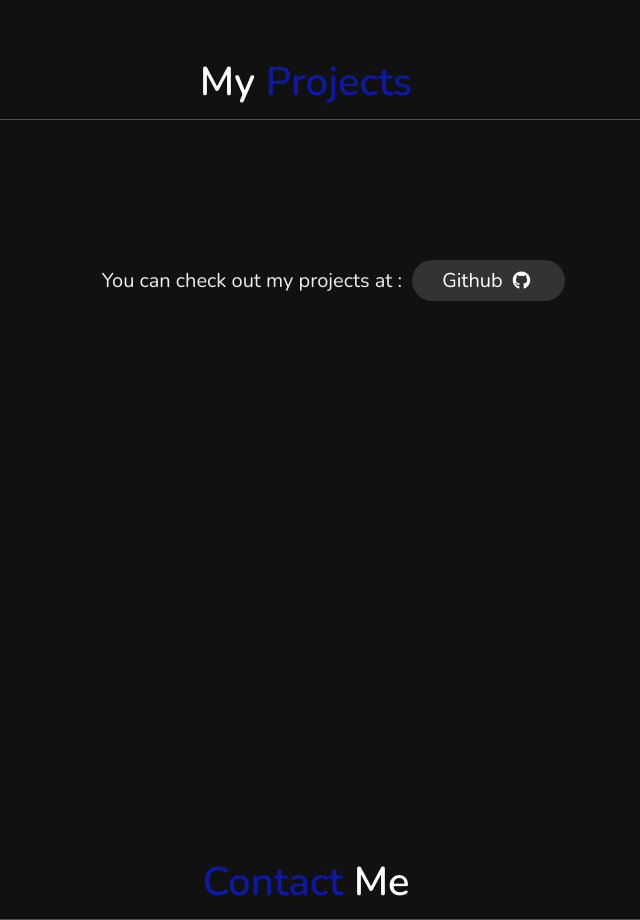
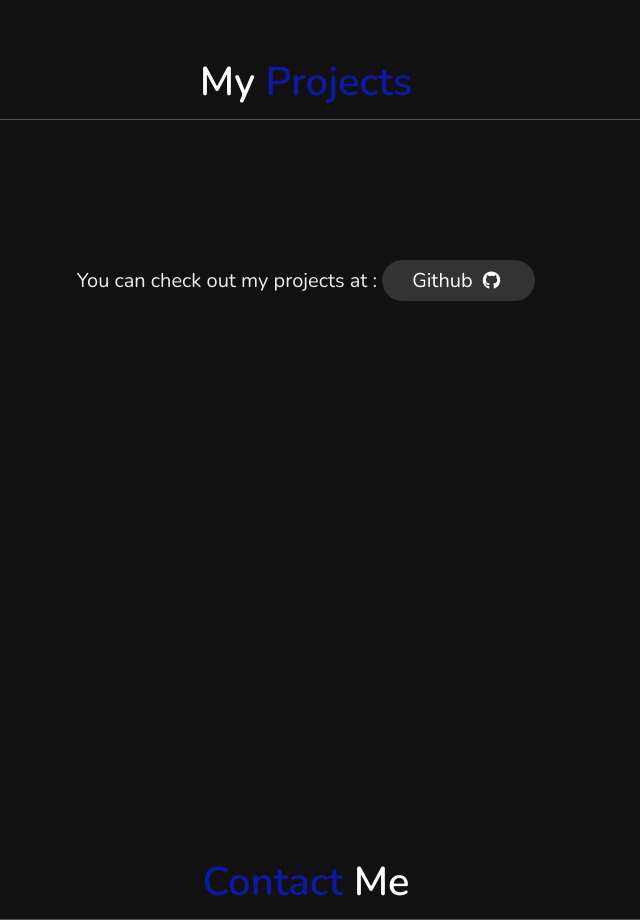
Before and after one commit to sonalikari/My-Portfolio, a plain HTML site: page index.html in a window 1280 px wide. Shown: the part 3220-4140 px from the top of the page, without its empty margins (509-1149 px from the left). Drawn offline with nearby package versions, Linux system fonts and the light colour scheme.

Commit message:
Update style.css

```diff
--- a/style.css
+++ b/style.css
@@ -316,7 +316,6 @@ header .navbar ul li a:hover{
     flex-wrap: wrap;
     flex:1 1 48rem;
     padding:2rem 1rem;
-    padding-left: 6rem;
 }
 .projects .box h3{
     margin-top: 100px;
@@ -329,9 +328,6 @@ header .navbar ul li a:hover{
 
 .projects .box span{
     color:#eee;
-    padding:0 .5rem;
-
-
 }
 
 .contact .row{
```
